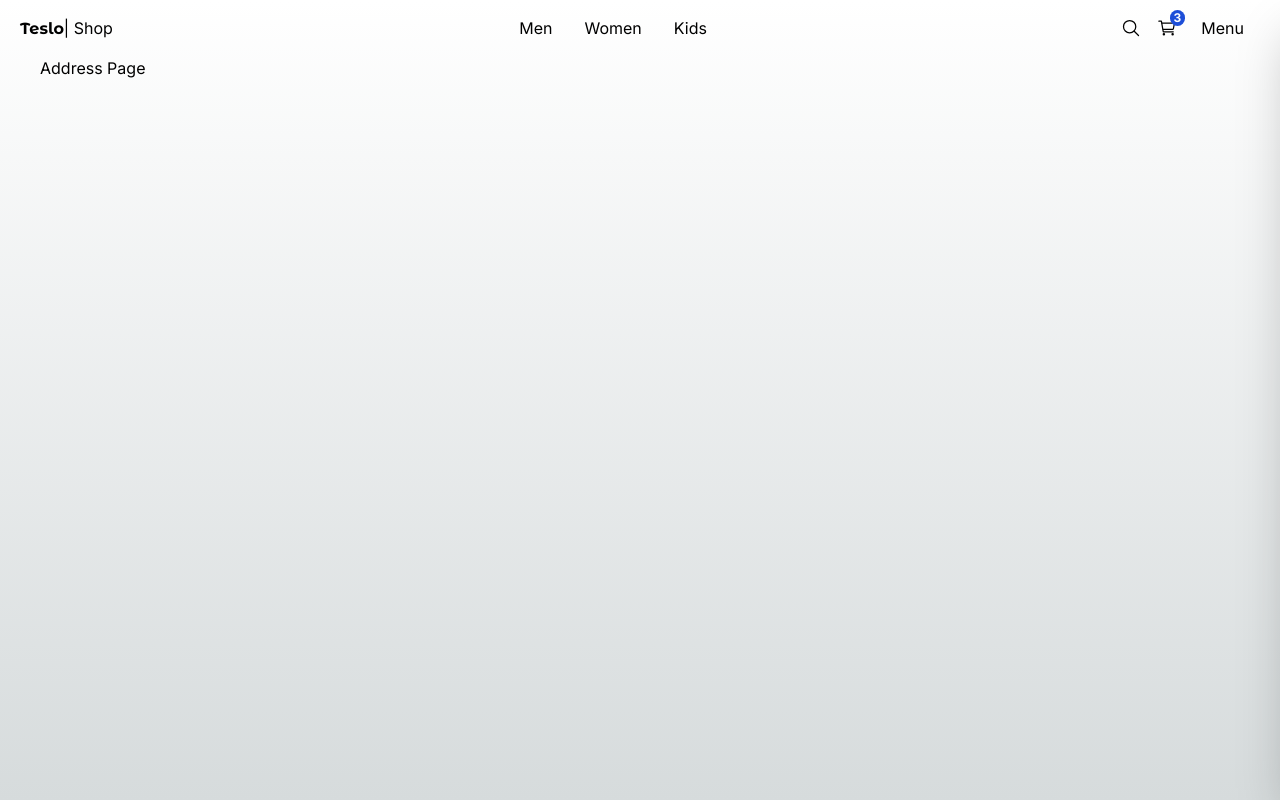
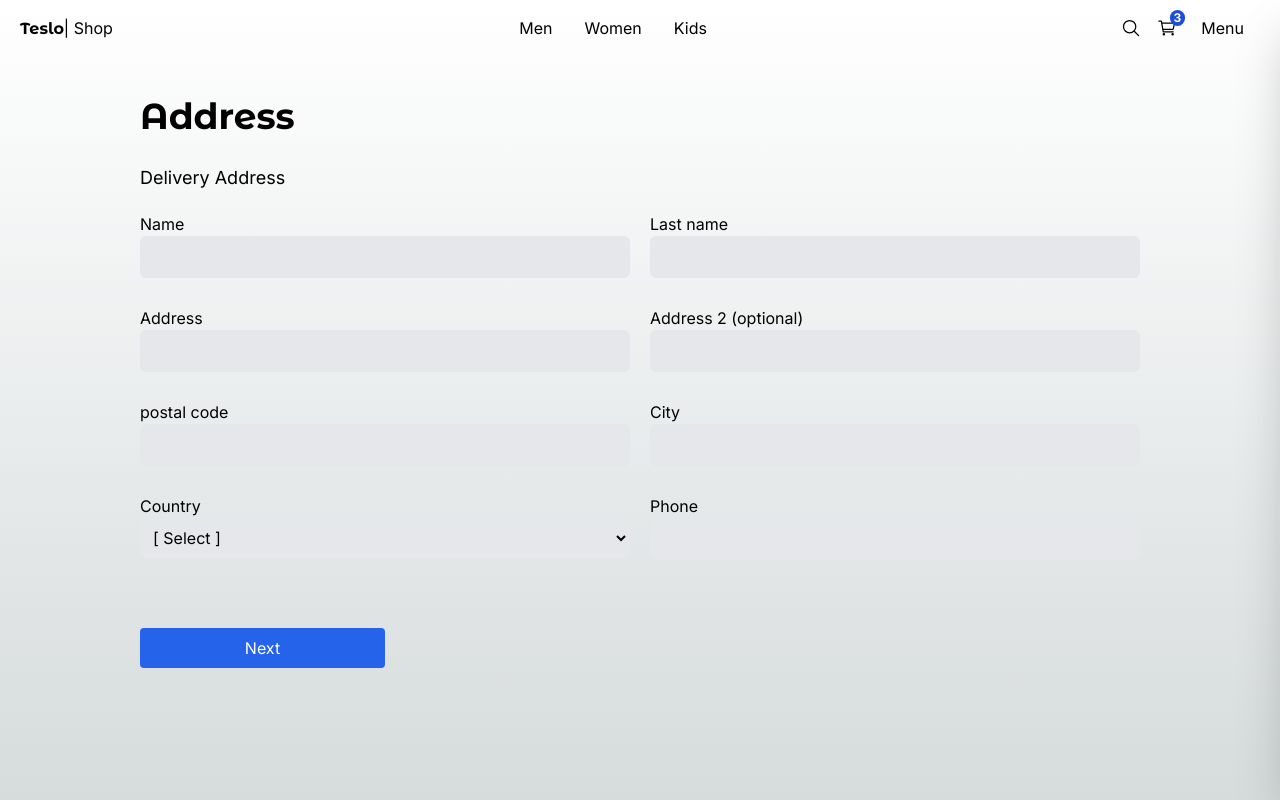
Before and after one commit to GerardoDev25/shop_next-2024-fr, a Next.js app: page /checkout/address in a window 1280 px wide. Built offline with nearby package versions, Linux system fonts and the light colour scheme.

Commit message:
style(ui): :lipstick: address page

```diff
--- a/src/app/(shop)/checkout/address/page.tsx
+++ b/src/app/(shop)/checkout/address/page.tsx
@@ -1,8 +1,66 @@
+import { Title } from '@/components/ui';
+import Link from 'next/link';
 
 export default function AddressPage() {
   return (
-    <div>
-      <h1>Address Page</h1>
+    <div className='flex flex-col sm:justify-center sm:items-center mb-72 px-10 sm:px-0'>
+      <div className='w-full  xl:w-[1000px] flex flex-col justify-center text-left'>
+        <Title title='Address' subTitle='Delivery Address' />
+
+        <div className='grid grid-cols-1 gap-2 sm:gap-5 sm:grid-cols-2'>
+          <div className='flex flex-col mb-2'>
+            <span>Name</span>
+            <input type='text' className='p-2 border rounded-md bg-gray-200' />
+          </div>
+
+          <div className='flex flex-col mb-2'>
+            <span>Last name</span>
+            <input type='text' className='p-2 border rounded-md bg-gray-200' />
+          </div>
+
+          <div className='flex flex-col mb-2'>
+            <span>Address</span>
+            <input type='text' className='p-2 border rounded-md bg-gray-200' />
+          </div>
+
+          <div className='flex flex-col mb-2'>
+            <span>Address 2 (optional)</span>
+            <input type='text' className='p-2 border rounded-md bg-gray-200' />
+          </div>
+
+          <div className='flex flex-col mb-2'>
+            <span>postal code</span>
+            <input type='text' className='p-2 border rounded-md bg-gray-200' />
+          </div>
+
+          <div className='flex flex-col mb-2'>
+            <span>City</span>
+            <input type='text' className='p-2 border rounded-md bg-gray-200' />
+          </div>
+
+          <div className='flex flex-col mb-2'>
+            <span>Country</span>
+            <select className='p-2 border rounded-md bg-gray-200'>
+              <option value=''>[ Select ]</option>
+              <option value='CRI'>Costa Rica</option>
+            </select>
+          </div>
+
+          <div className='flex flex-col mb-2'>
+            <span>Phone</span>
+            <input type='text' className='p-2 border rounded-md bg-gray-200' />
+          </div>
+
+          <div className='flex flex-col mb-2 sm:mt-10'>
+            <Link
+              href='/checkout'
+              className='btn-primary flex w-full sm:w-1/2 justify-center '
+            >
+              Next
+            </Link>
+          </div>
+        </div>
+      </div>
     </div>
   );
 }
```
